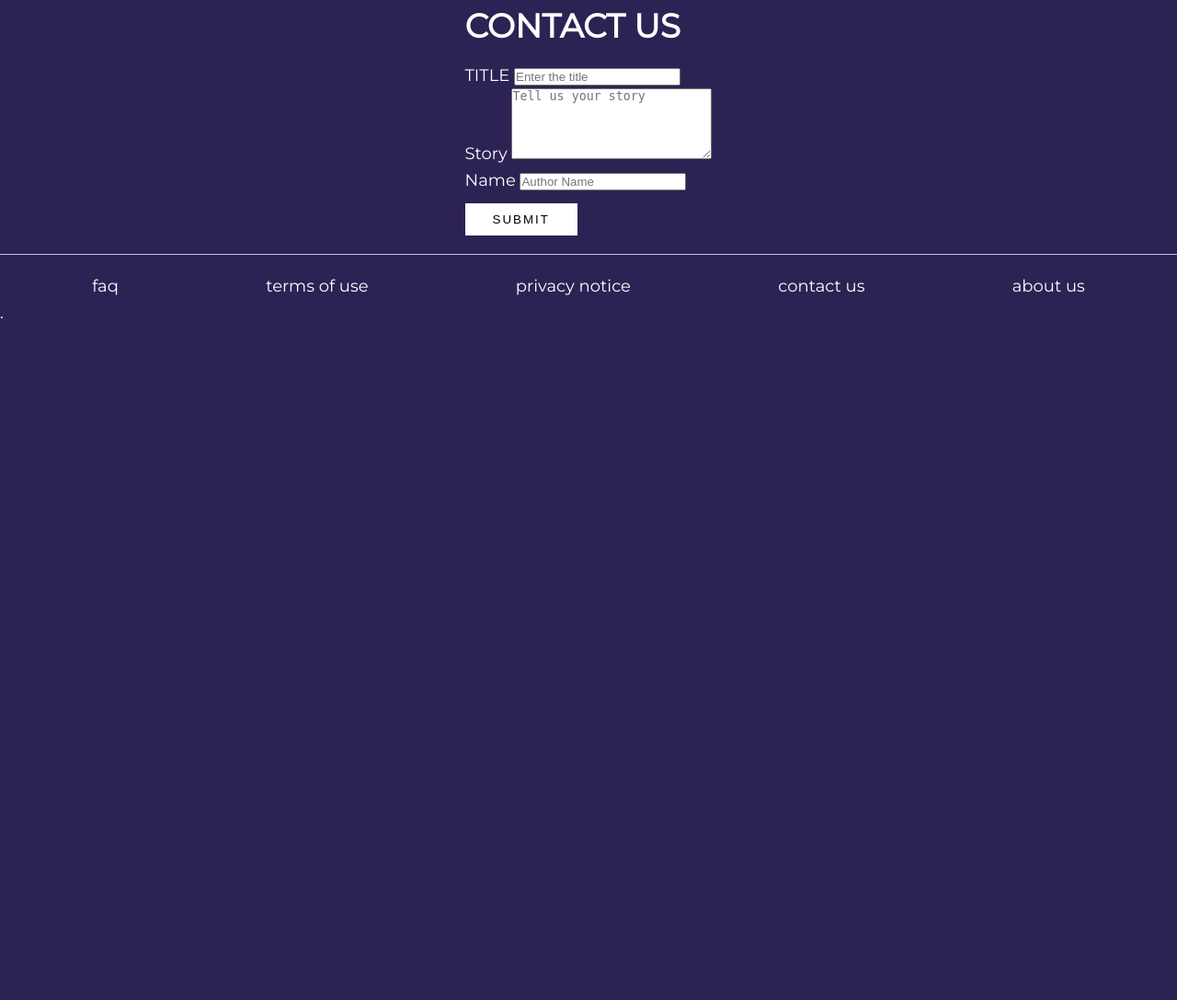
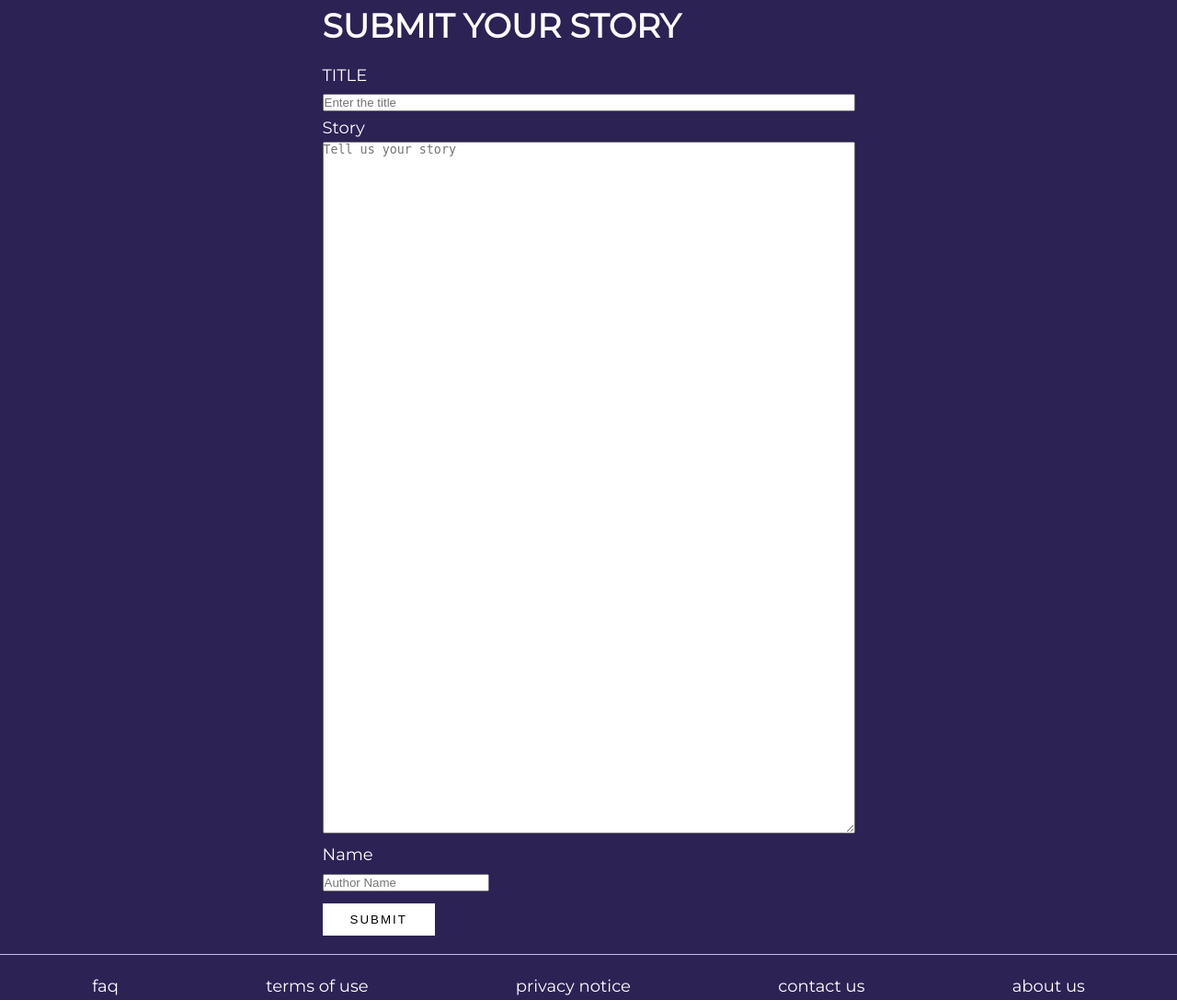
Before and after one commit to GoswamiTushar/mini-project-fullstack, a Django app: page /stories/submit_story in a window 1280 px wide. Shown: the part 82-1169 px from the top of the page at 92% size. Before the commit the page ends 428 px from the top, so only its background shows below. Run offline with Django 3.2, Linux system fonts and the light colour scheme; some libraries are stand-ins or nearby versions.

Commit message:
UI Changes

```diff
--- a/templates/base.html
+++ b/templates/base.html
@@ -32,7 +32,7 @@
 
     {% endblock container %}
 
-    <footer class="footer">
+    <footer class="footer" id="footer">
         <ul>
             <li><a href="#">faq</a></li>
             <li><a href="#">terms of use</a></li>
@@ -49,7 +49,16 @@
         //  intit rellax
         let rellax = new Rellax('.rellax');
     </script>
-    .
+
+    <script src="https://code.jquery.com/jquery-3.5.1.slim.min.js"
+        integrity="sha384-DfXdz2htPH0lsSSs5nCTpuj/zy4C+OGpamoFVy38MVBnE+IbbVYUew+OrCXaRkfj" crossorigin="anonymous">
+        </script>
+    <script src="https://cdn.jsdelivr.net/npm/popper.js@1.16.1/dist/umd/popper.min.js"
+        integrity="sha384-9/reFTGAW83EW2RDu2S0VKaIzap3H66lZH81PoYlFhbGU+6BZp6G7niu735Sk7lN" crossorigin="anonymous">
+        </script>
+    <script src="https://stackpath.bootstrapcdn.com/bootstrap/4.5.2/js/bootstrap.min.js"
+        integrity="sha384-B4gt1jrGC7Jh4AgTPSdUtOBvfO8shuf57BaghqFfPlYxofvL8/KUEfYiJOMMV+rV" crossorigin="anonymous">
+        </script>
 </body>
 
 </html>
--- a/templates/blog_detail.html
+++ b/templates/blog_detail.html
@@ -3,9 +3,9 @@
 {% block container %}
 
 <div class="row">
-    <div class="card">
+    <div class="card-body" style="min-height: 90vh; width: 90vw;">
         <h5 class="card-header">{{ post.title }}</h5>
-        <div class="card-body">
+        <div class="">
             <h5 class="card-title">Published: {{ post.publish }}</h5>
             <p class="card-text">{{ post.body }}</p>
         </div>
--- a/templates/chatroom.html
+++ b/templates/chatroom.html
@@ -6,8 +6,9 @@
         <div class="col-6">
             <form>
                 <div class="form-group">
-                    <label for="exampleFormControlTextarea1" class="h4 pt-5">Chatroom</label>
-                    <textarea class="form-control" id="chat-text" rows="10"></textarea><br>
+                    <div><label for="exampleFormControlTextarea1" class="h4 pt-5">Chatroom</label></div>
+                    <div><textarea class="form-control" id="chat-text" rows="10"
+                            style="width: 100%; height: 80%"></textarea><br></div>
                 </div>
                 <div class="form-group">
                     <input class="form-control" id="input" type="text"></br>
--- a/templates/story_form.html
+++ b/templates/story_form.html
@@ -4,22 +4,24 @@
 
 <div class="flex-container-middle">
     <div id="app">
-        <h1 class="">CONTACT US</h1>
+        <h1 class="">SUBMIT YOUR STORY</h1>
         <form method="post" action="">
             {% csrf_token %}
             <div class="">
-                <label for="title">TITLE</label>
-                <input type="text" class="form-control" id="title" name="title" placeholder="Enter the title">
+                <div><label for="title">TITLE</label></div>
+                <input type="text" class="form-control" id="title" name="title" placeholder="Enter the title"
+                    style="width: 100%;">
             </div>
 
             <div class="">
-                <label for="body">Story</label>
-                <textarea name="Text1" cols="25" rows="5" id="body" name="body" placeholder="Tell us your story"
+                <div><label for=" body">Story</label>
+                </div>
+                <textarea name="Text1" cols="70" rows="50" id="body" name="body" placeholder="Tell us your story"
                     name="body"></textarea>
             </div>
 
             <div class="">
-                <label for="name">Name</label>
+                <div><label for="name">Name</label></div>
                 <input type="text" class="form-control" id="name" name="name" placeholder="Author Name">
             </div>
 
```
Also changed, not shown: templates/index.html (+7 -0 lines), db.sqlite3.
